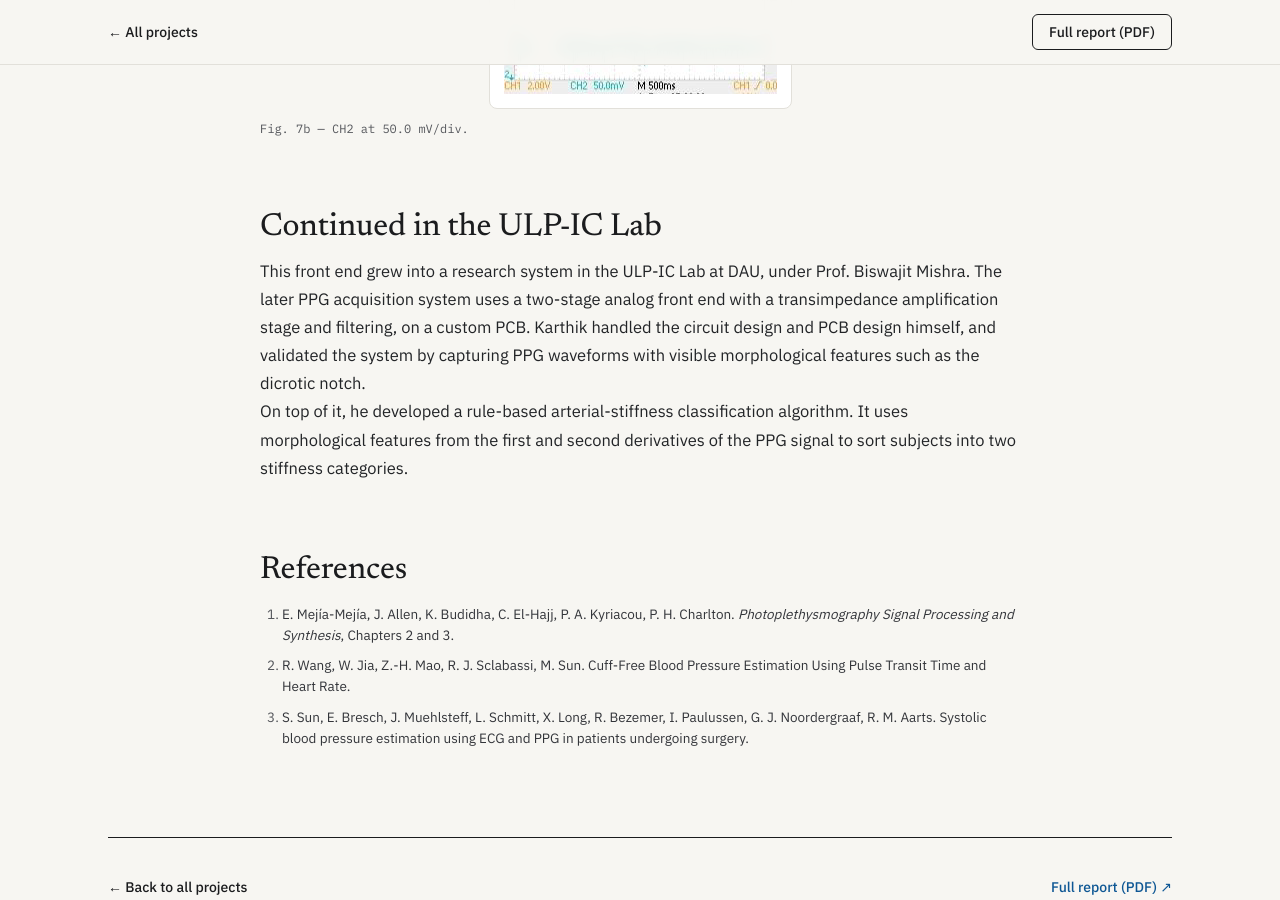
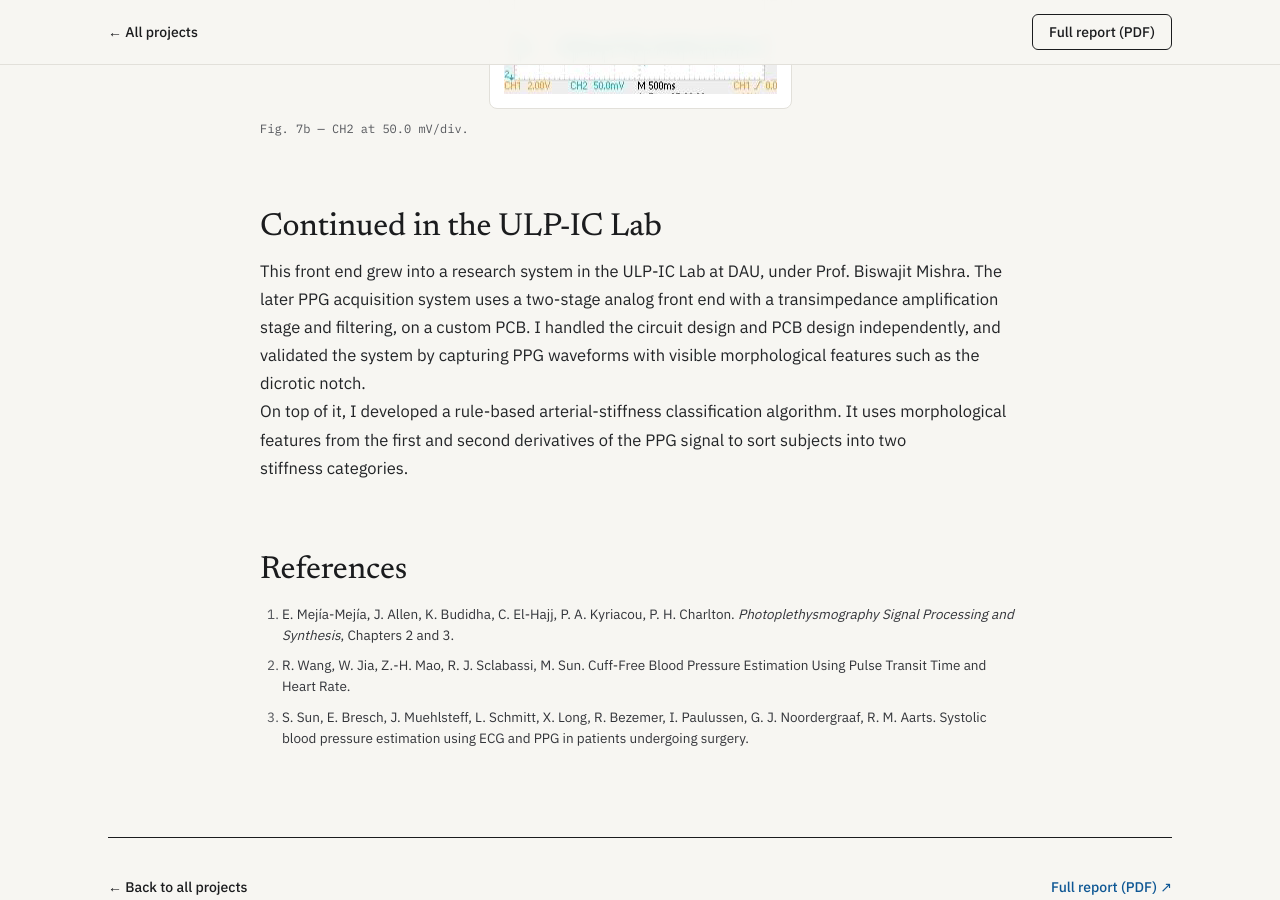
Before and after one commit to karthikm-22/karthikm-22.github.io, a Jekyll site: the page built from _projects/ppg-front-end.md, in a window 1280 px wide and 900 px high, scrolled down 4551 px. Built offline with Jekyll 4.4.1, drawn with Linux system fonts in a browser that asks for light colours.

Commit message:
Change pronouns from 'he' to 'I' in project description

```diff
--- a/_projects/ppg-front-end.md
+++ b/_projects/ppg-front-end.md
@@ -61,9 +61,9 @@ CH1 shows the filtered signal and CH2 the raw signal (on different voltage scale
 
 ## Continued in the ULP-IC Lab
 
-This front end grew into a research system in the ULP-IC Lab at DAU, under Prof. Biswajit Mishra. The later PPG acquisition system uses a two-stage analog front end with a transimpedance amplification stage and filtering, on a custom PCB. Karthik handled the circuit design and PCB design himself, and validated the system by capturing PPG waveforms with visible morphological features such as the dicrotic notch.
+This front end grew into a research system in the ULP-IC Lab at DAU, under Prof. Biswajit Mishra. The later PPG acquisition system uses a two-stage analog front end with a transimpedance amplification stage and filtering, on a custom PCB. I handled the circuit design and PCB design independently, and validated the system by capturing PPG waveforms with visible morphological features such as the dicrotic notch.
 
-On top of it, he developed a rule-based arterial-stiffness classification algorithm. It uses morphological features from the first and second derivatives of the PPG signal to sort subjects into two stiffness categories.
+On top of it, I developed a rule-based arterial-stiffness classification algorithm. It uses morphological features from the first and second derivatives of the PPG signal to sort subjects into two stiffness categories.
 
 ## References
 
```
